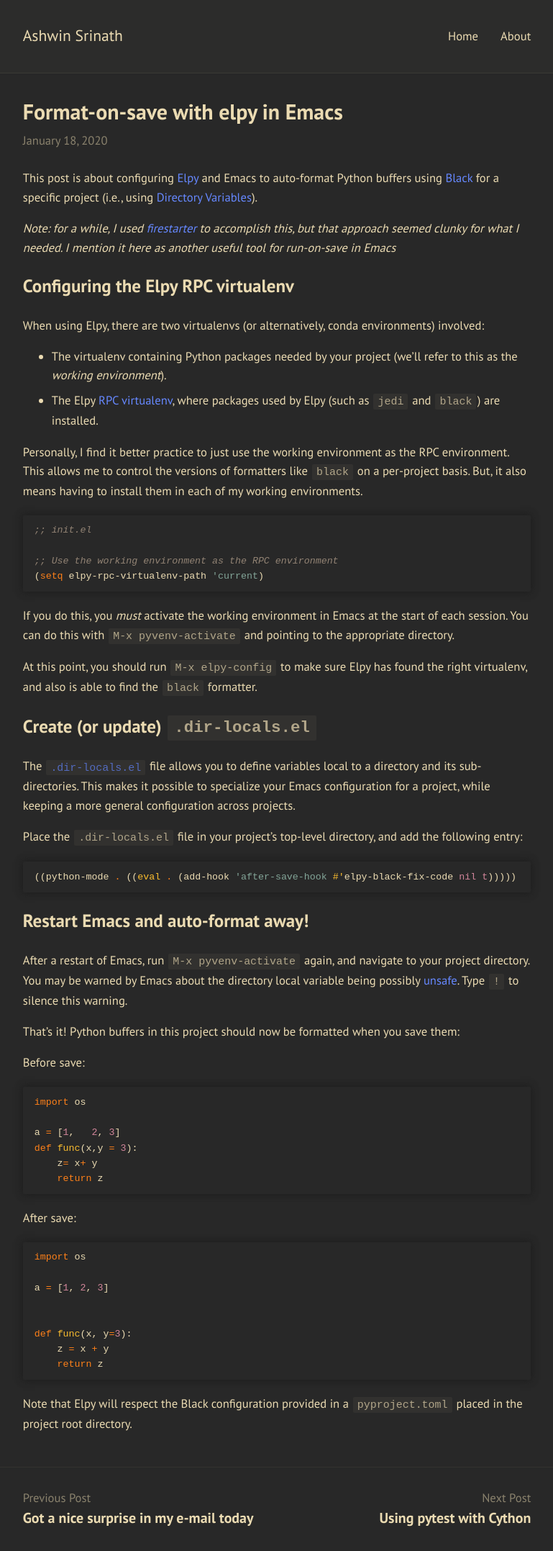
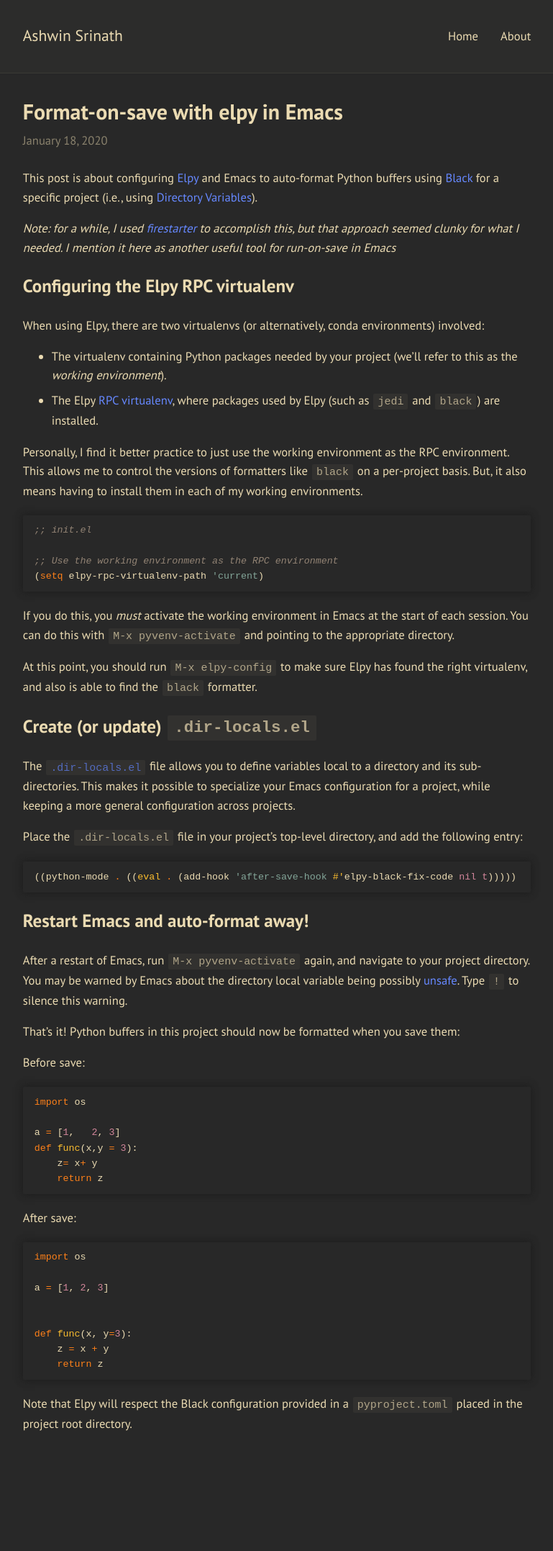
Before and after one commit to shwina/shwina.github.io, a Jekyll site: the page built from _posts/2020-01-18-emacs-python-format-on-save.md, in a window 1280 px wide. Shown: the whole page at 72% size, without its empty margins (255-1024 px from the left). Built offline with Jekyll 4.4.1, drawn with Linux system fonts in a browser that asks for light colours; after the commit the page ends 2038 px from its top, so only the background shows below that.

Commit message:
Undo excerpts

```diff
--- a/_config.yml
+++ b/_config.yml
@@ -8,8 +8,8 @@ date_format: "%B %d, %Y"
 # Layout
 
 sidebar: false               # show a sidebar instead of the usual header
-show_excerpts: true          # show article excerpts on the home page
-show_related: true           # show the previous and next links after every post
+show_excerpts: false         # show article excerpts on the home page
+show_related: false          # show the previous and next links after every post
 show_description: true       # show the site description in the sidebar
 show_title: false            # always keep the site title visible
 
--- a/_posts/2020-01-18-emacs-python-format-on-save.md
+++ b/_posts/2020-01-18-emacs-python-format-on-save.md
@@ -8,6 +8,7 @@ comments: false
 This post is about configuring [Elpy](https://elpy.readthedocs.io/en/latest/)
 and Emacs to auto-format Python buffers using [Black](https://github.com/psf/black)
 for a specific project (i.e., using [Directory Variables][directory-variables]).
+
 
 *Note: for a while, I used [firestarter][firestarter] to accomplish this,
 but that approach seemed clunky for what I needed.
```
